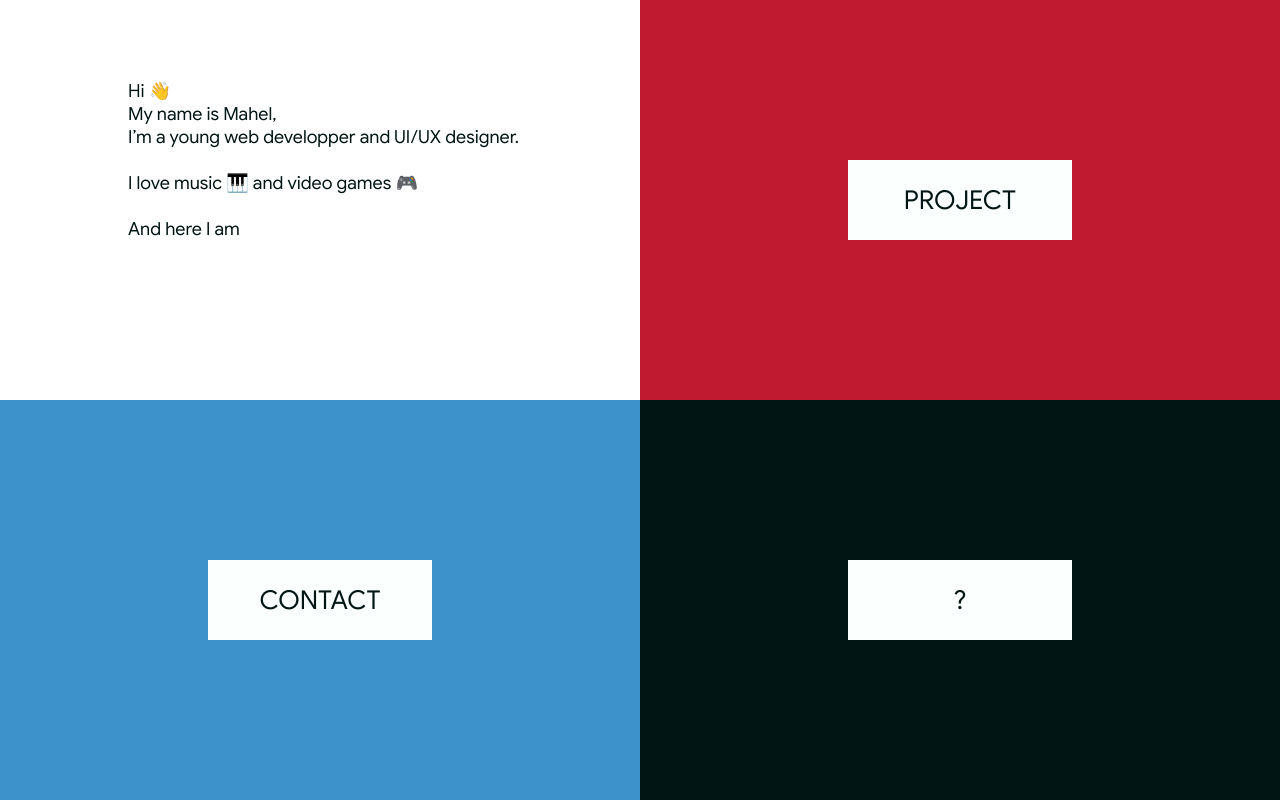
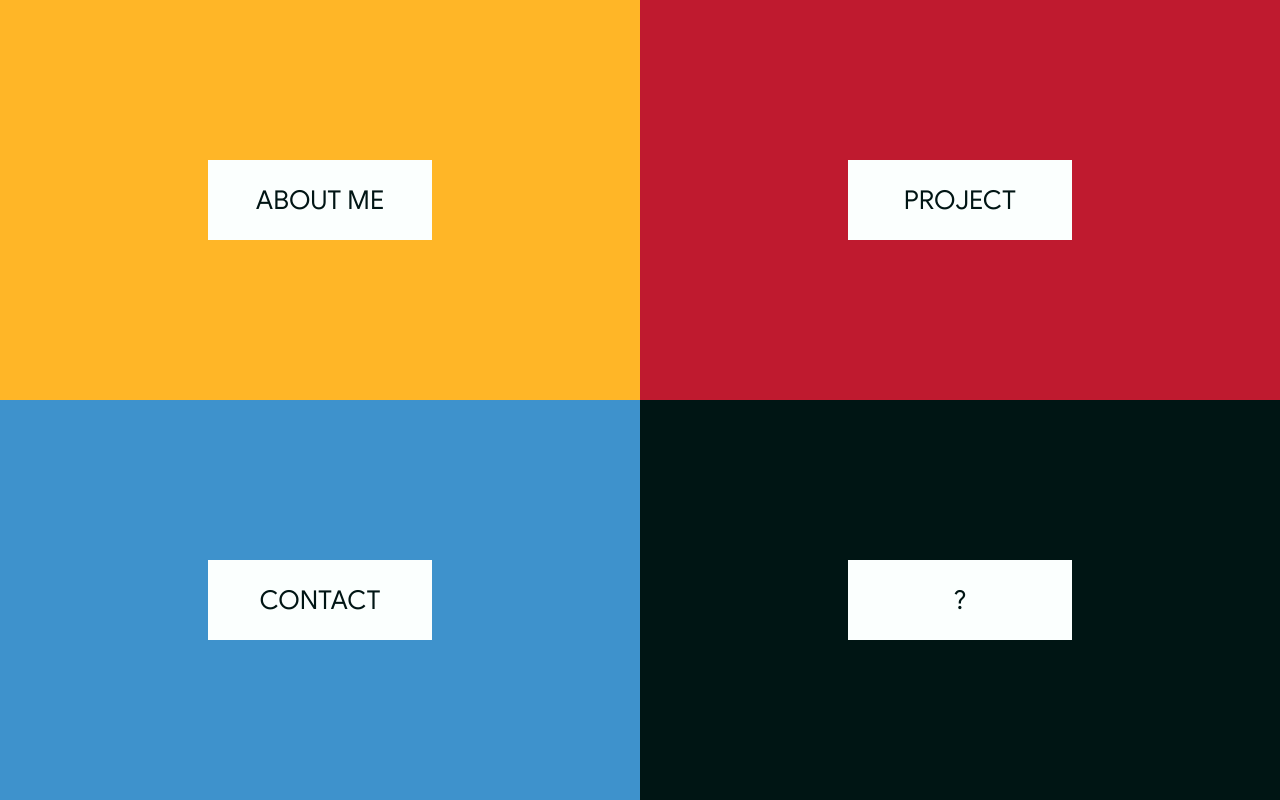
Before and after one commit to M00NBOY/portfolio, a Vue app: page / in a window 1280 px wide. Built offline with nearby package versions, Linux system fonts and the light colour scheme.

Commit message:
change/color props

```diff
--- a/src/App.vue
+++ b/src/App.vue
@@ -1,10 +1,10 @@
 <template>
   <div id="app">
-    <!-- <Square v-bind:yellow='true' section='About me'/> -->
-    <AboutMe />
-    <Square v-bind:red='true' section='Project'/>
-    <Square v-bind:blue='true' section='Contact'/>
-    <Square v-bind:black='true' section='?'/>
+    <Square color='yellow' section='About me' :onClick='handleSquare'/>
+    <!-- <AboutMe /> -->
+    <Square color='red' section='Project' :onClick='handleSquare'/>
+    <Square color='blue' section='Contact' :onClick='handleSquare'/>
+    <Square color='black' section='?' :onClick='handleSquare'/>
   </div>
 </template>
 
@@ -17,6 +17,12 @@ export default {
   components: {
     Square,
     AboutMe
+  },
+  methods: {
+    handleSquare : (param)=> {
+      console.log('salut')
+      console.log(param)
+    }
   }
 }
 </script>
--- a/src/components/Square.vue
+++ b/src/components/Square.vue
@@ -1,7 +1,8 @@
 <template>
   <div
   class="square"
-  v-bind:class="{'yellow' : yellow, 'red' : red, 'blue' : blue, 'black' : black}">
+  :class="color"
+  v-on:click='onClick(section)'>
     <SectionName class="section" :section="section"/>
   </div>
 </template>
@@ -12,12 +13,10 @@ import SectionName from './SectionName'
 export default {
   name: 'Square',
   props: {
-    yellow: Boolean,
-    red: Boolean,
-    blue: Boolean,
-    black: Boolean,
-    section: String
-  },
+    color: String,
+    section: String,
+    onClick: Function
+    },
   components: {
     SectionName
   }
```
